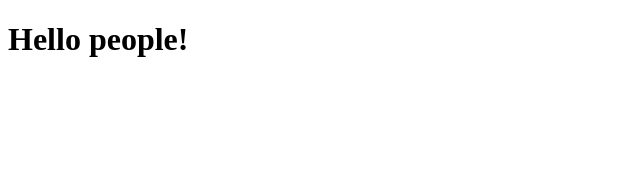
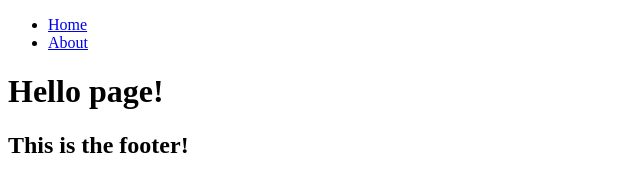
Before and after one commit to tracy-tucker/fitness-library, a Gatsby site: page / in a window 1280 px wide. Shown: the whole page, without its empty margins (0-640 px from the left). Built offline with nearby package versions, Linux system fonts and the light colour scheme; Gatsby itself is replaced by a stand-in of ours.

Commit message:
Setting up Layout for pages

```diff
--- /dev/null
+++ b/src/components/Footer.js
@@ -0,0 +1,11 @@
+import React from "react"
+
+const Footer = () => {
+  return (
+    <div>
+      <h2>This is the footer!</h2>
+    </div>
+  )
+}
+
+export default Footer
--- /dev/null
+++ b/src/components/Layout.js
@@ -0,0 +1,16 @@
+import React from "react"
+import Navbar from "./Navbar"
+import Footer from "./Footer"
+
+const Layout = ({ children }) => {
+  console.log(children)
+  return (
+    <>
+      <Navbar />
+      {children}
+      <Footer />
+    </>
+  )
+}
+
+export default Layout
--- a/src/pages/about.js
+++ b/src/pages/about.js
@@ -1,7 +1,8 @@
 import React from "react"
+import Layout from "../components/Layout"
 
 const about = () => {
-  return <div>hello from about page</div>
+  return <Layout>hello from about page</Layout>
 }
 
 export default about
--- a/src/pages/index.js
+++ b/src/pages/index.js
@@ -1,11 +1,10 @@
 import React from "react"
-import { Link } from "gatsby"
-import Navbar from "../components/Navbar"
+import Layout from "../components/Layout"
 
 export default function Home() {
   return (
-    <div>
-      <h1>Hello people!</h1>
-    </div>
+    <Layout>
+      <h1>Hello page!</h1>
+    </Layout>
   )
 }
```
